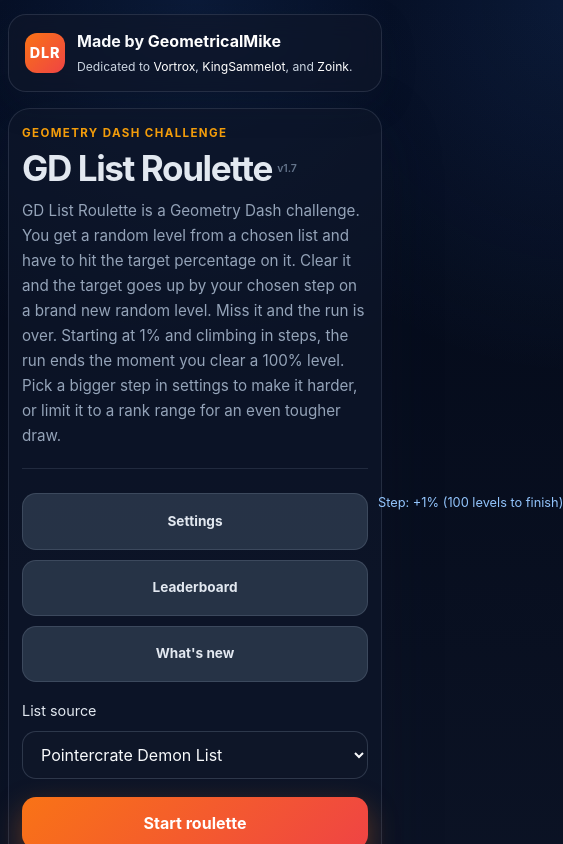
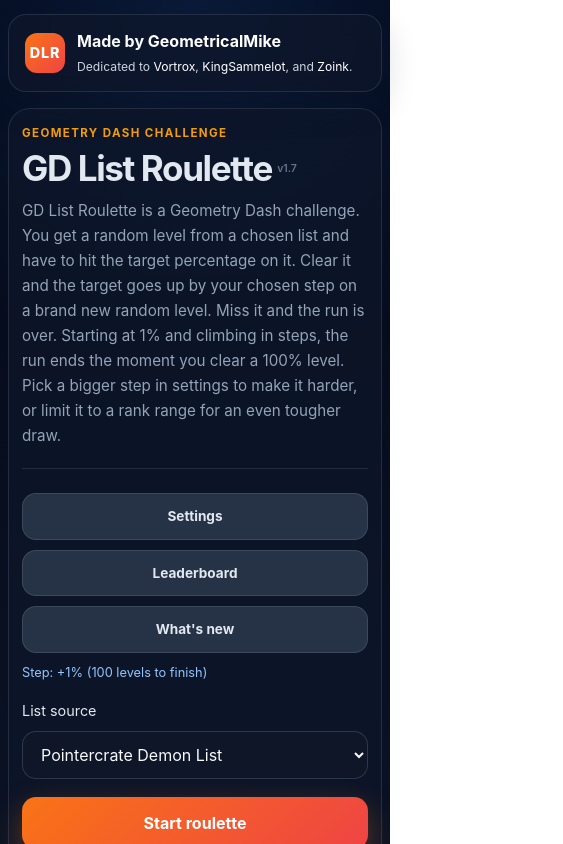
Before and after one commit to MicahThePro/gd-demon-list-roulette, a React (Vite) app: page / in a window 390 px wide. Shown: the top 844 px of the page, 563 px wide, since content can reach past the window. Built offline with nearby package versions, Linux system fonts and the light colour scheme.

Commit message:
actually fix mobile start screen

```diff
--- a/src/App.css
+++ b/src/App.css
@@ -640,6 +640,7 @@
      spilled out of the screen. min-width:0 lets the row shrink and the text
      wrap instead. */
   min-width: 0;
+  max-width: 100%;
 }
 
 .settings-summary {
@@ -1719,15 +1720,18 @@
     grid-template-columns: 1fr;
   }
 
+  /* Stack the row vertically on phones. Flex-wrap alone still let the summary
+     share a line with the buttons, which pushed it past the screen edge;
+     a column with stretch guarantees it gets a full-width line of its own. */
   .settings-row {
+    flex-direction: column;
+    align-items: stretch;
     gap: 10px;
     min-width: 0;
   }
 
-  /* Long button labels ("Hide leaderboard", "What's new") are flex items in the
-     same row, so they need the same shrink permission as the summary text.
-     Without it a wide label can still push the row past the screen. */
   .settings-row > button {
+    width: 100%;
     min-width: 0;
   }
 
@@ -1740,7 +1744,8 @@
   }
 
   .settings-summary {
-    flex: 1 0 100%;
+    flex: 0 0 auto;
+    width: 100%;
     font-size: 0.8rem;
     min-width: 0;
   }
```
Also changed, not shown: 4 other files (tests, documents, lock files or other folders).
